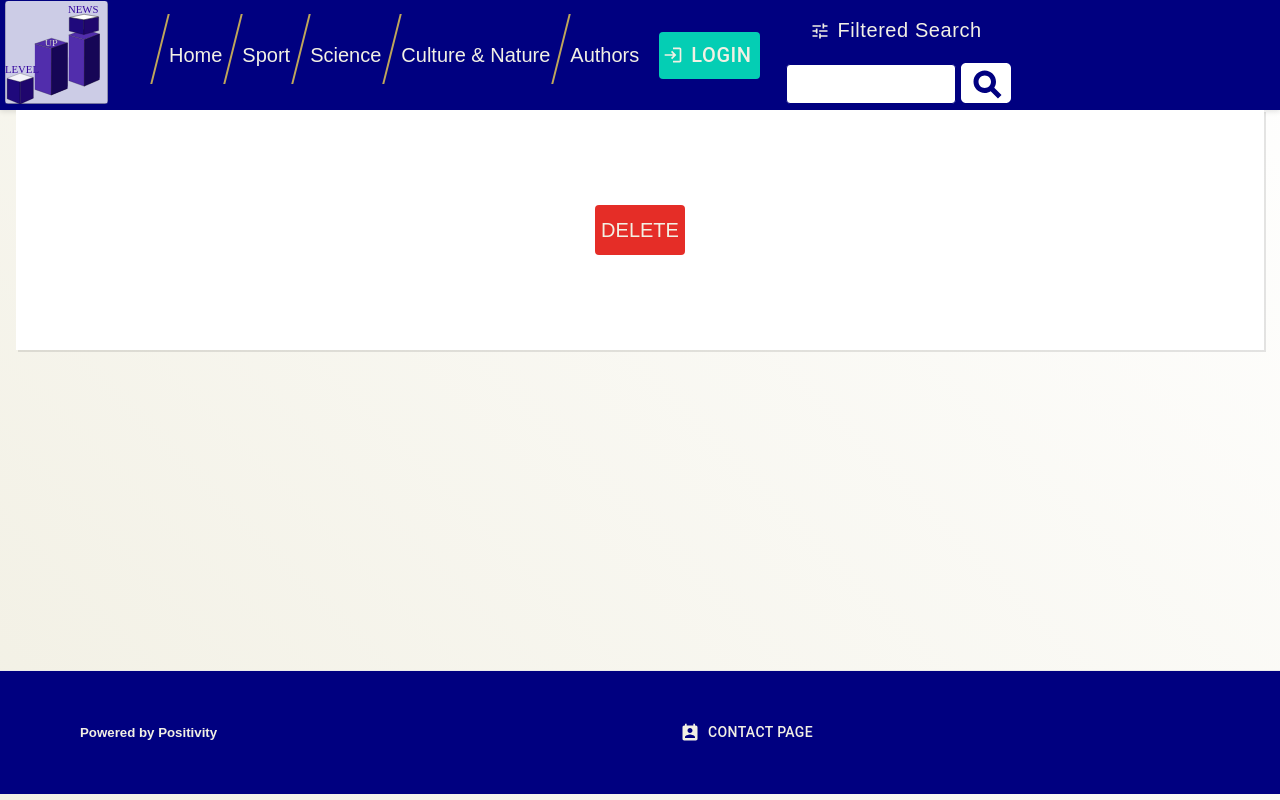
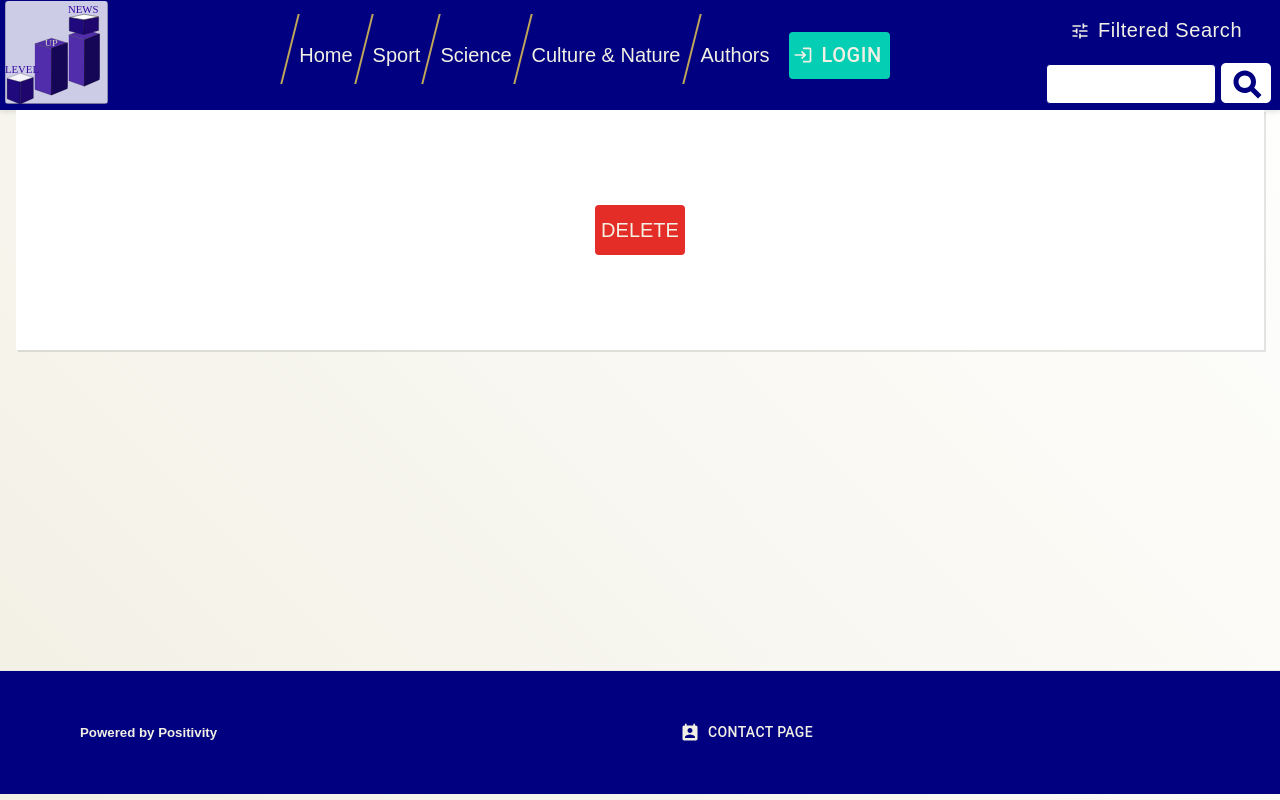
Before and after one commit to drsfieldsIMA/drsfieldsIMA-semester-project-2-resit-2, a Next.js app: page /admin/articles/edit/DeletePostButton in a window 1280 px wide. Built offline with nearby package versions, Linux system fonts and the light colour scheme; no server answers; a web font is replaced by a local one.

Commit message:
Header improved

```diff
--- a/styles/globals.scss
+++ b/styles/globals.scss
@@ -308,7 +308,7 @@ a {
 
 .header {
 	display: flex;
-	justify-content: start;
+	justify-content: space-between;
 	align-items: center;
 	background:navy !important;
 	//background: linear-gradient(90deg, $primary_blue, #00a7e3);
```
Also changed, not shown: comps/navigation/Header.tsx (+5 -7 lines).
